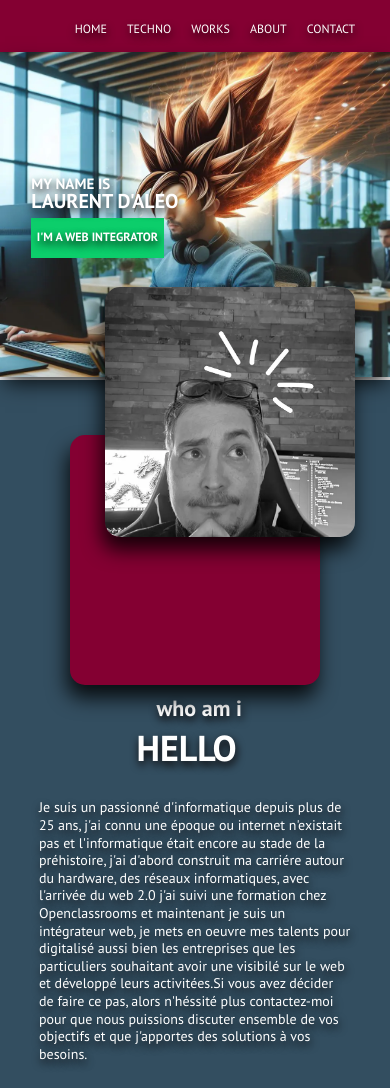
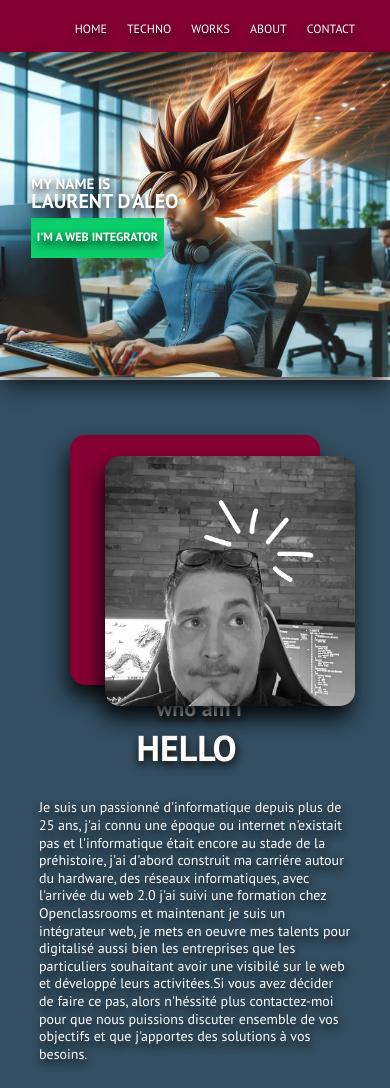
Before and after one commit to Laurent-Daleo/Portfolio, a plain HTML site: page index.html in a window 390 px wide. Shown: the top 1088 px of the page. Drawn offline with Linux system fonts and the light colour scheme.

Commit message:
fix: responsive

```diff
--- a/assets/style/style.css
+++ b/assets/style/style.css
@@ -504,7 +504,7 @@ header{
     }
     .about_portrait{
         left: 14%;
-        top: 60%;
+        top: 96%;
     }
 }
 @media screen and (max-width:1024px){
@@ -541,7 +541,7 @@ header{
     }
     .about_portrait{
         left: 9%;
-        top: 50%;
+        top: 80%;
     }
     .gallery{
         grid-column-gap: 67px;
@@ -565,7 +565,7 @@ header{
     }
     .about_portrait{
         left: 16%;
-        top: 60%;
+        top: 83%;
     }
     .about_description{
         font-size: 14px;
@@ -590,7 +590,7 @@ header{
 
 @media screen and (max-width:769px){
     .about_portrait{
-        top: 55%;
+        top: 88%;
         left:10%;
     }
     .gallery{
@@ -720,7 +720,7 @@ header{
     }
     .about_portrait{
         left: 27%;
-        top: 34%;
+        top: 54%;
     }
     .modal_img{
         width: 150px;
@@ -733,7 +733,7 @@ header{
 @media screen and (max-width:376px){
     .about_portrait{
         left: 20%;
-        top: 34%;
+        top: 54%;
     }
     .techno_container{
         gap: 20px;
@@ -750,7 +750,7 @@ header{
     }
     .about_portrait{
         left: 15%;
-        top: 35%;
+        top: 55%;
     }
     .who_title{
         font-size: 18px;
```
